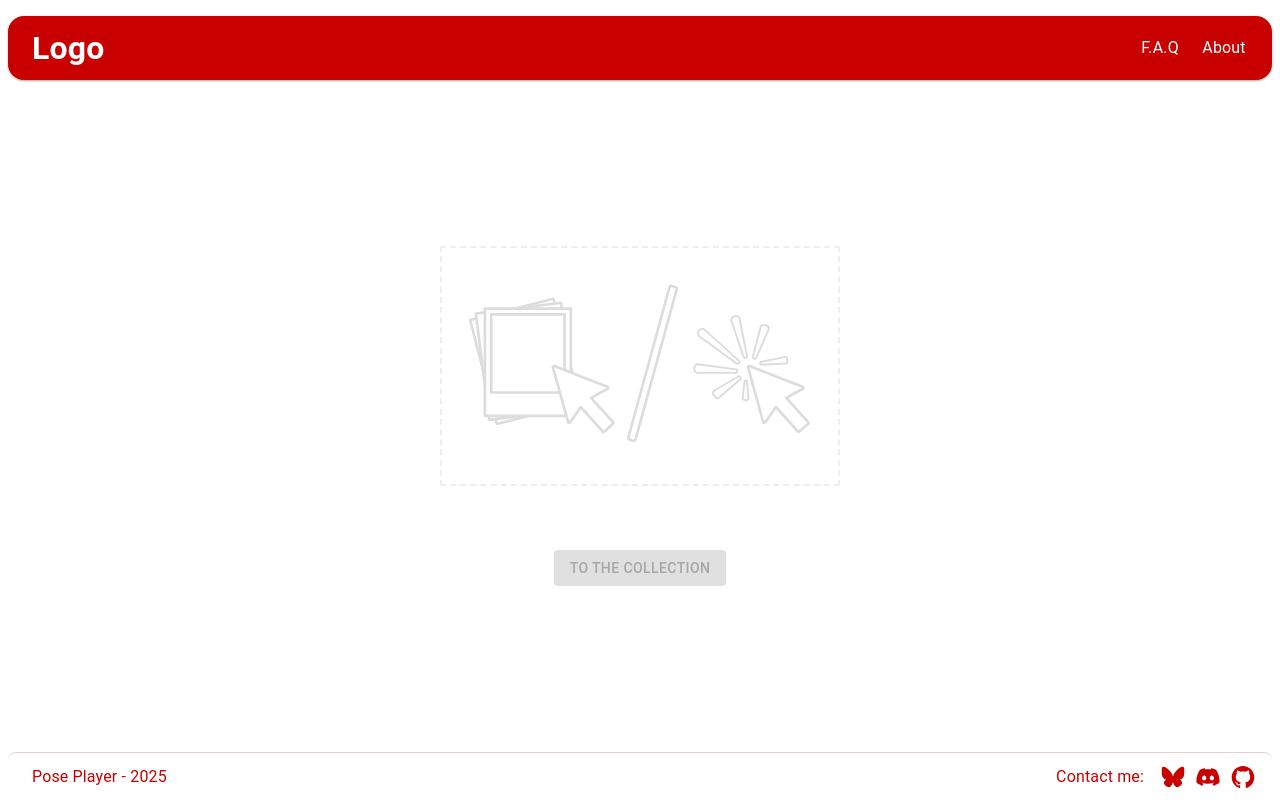
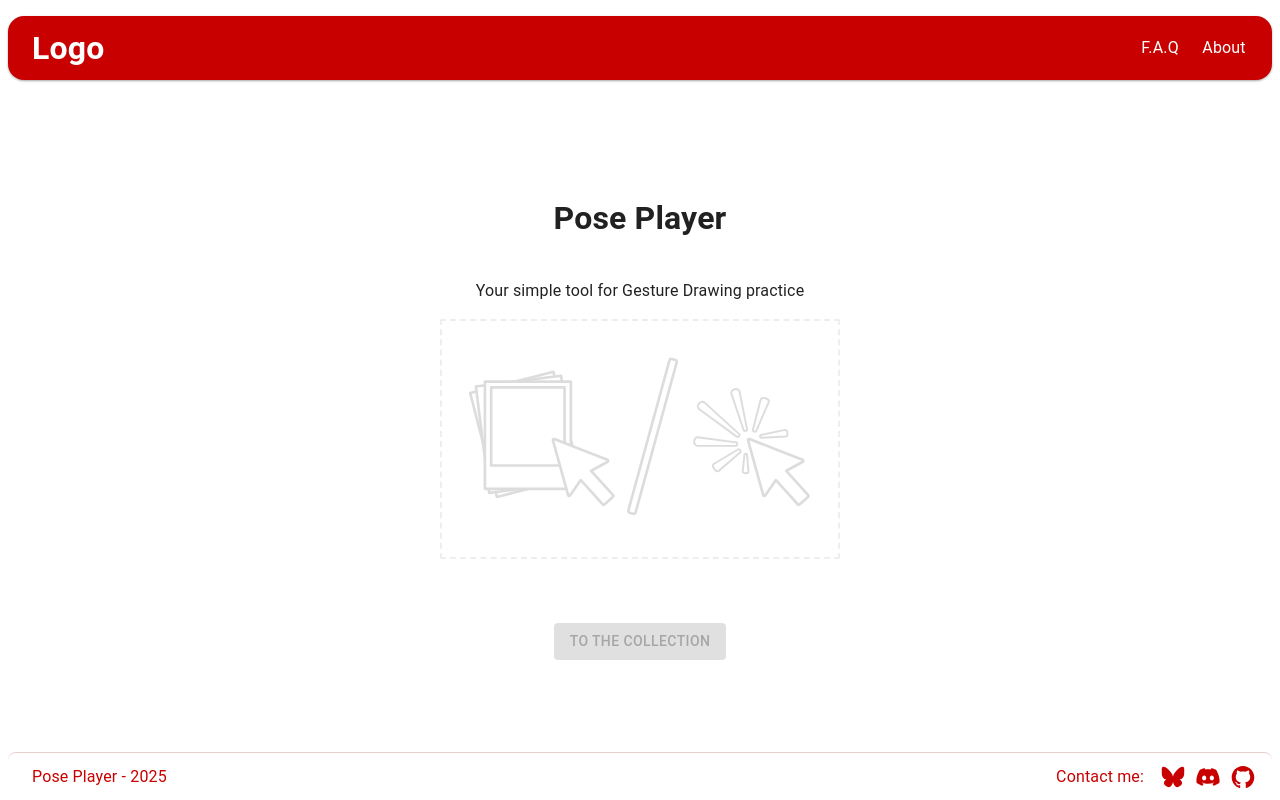
Before and after one commit to Andrefe91/project_poseSketch, a React (Vite) app: page / in a window 1280 px wide. Built offline with nearby package versions, Linux system fonts and the light colour scheme.

Commit message:
HomePage text

```diff
--- a/src/Components/HomePage/HomePage.jsx
+++ b/src/Components/HomePage/HomePage.jsx
@@ -22,13 +22,19 @@ export default function HomePage() {
 			<div className="container">
 				<StaticAppBar />
 				<div className="mainAction">
+					<div className="mainText">
+						<h1>Pose Player</h1>
+						<p>Your simple tool for Gesture Drawing practice</p>
+					</div>
 					<DropZone />
 					<Button
 						variant="contained"
 						disabled={validImages.length === 0}
-						onClick={() => {navigate("collection")}}
+						onClick={() => {
+							navigate("collection");
+						}}
 					>
-					To the collection
+						To the collection
 					</Button>
 				</div>
 				<FootBar />
--- a/src/Components/HomePage/homepage.css
+++ b/src/Components/HomePage/homepage.css
@@ -4,3 +4,9 @@
 	justify-content: center;
 	align-items: center;
 }
+
+.mainText {
+	display: flex;
+	flex-direction: column;
+	align-items: center;
+}
```
